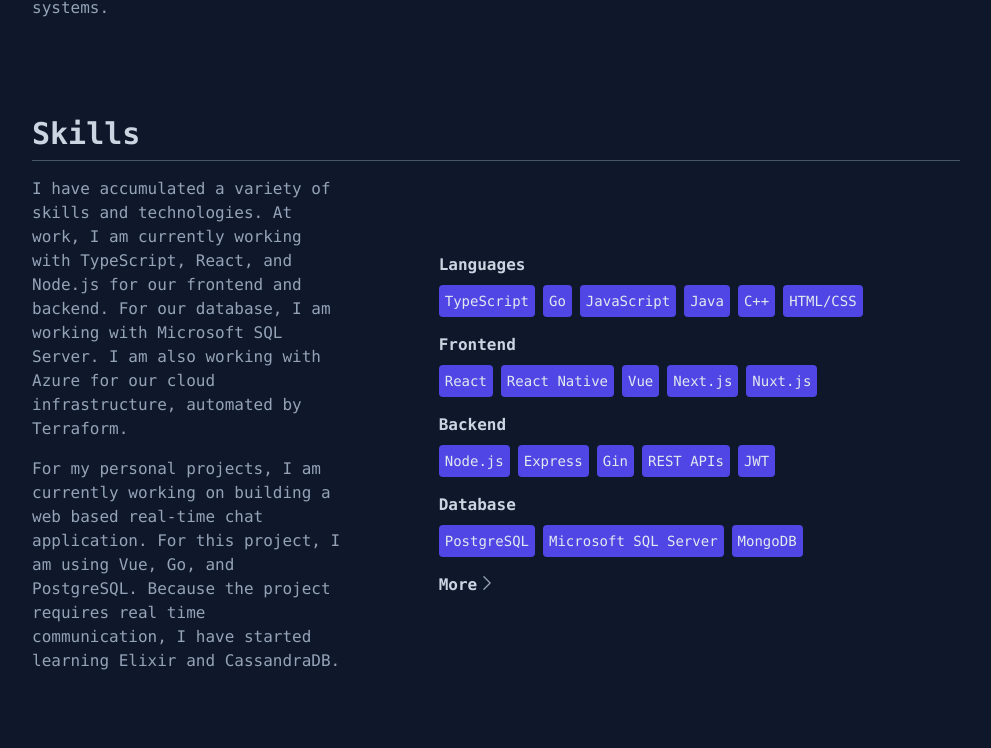
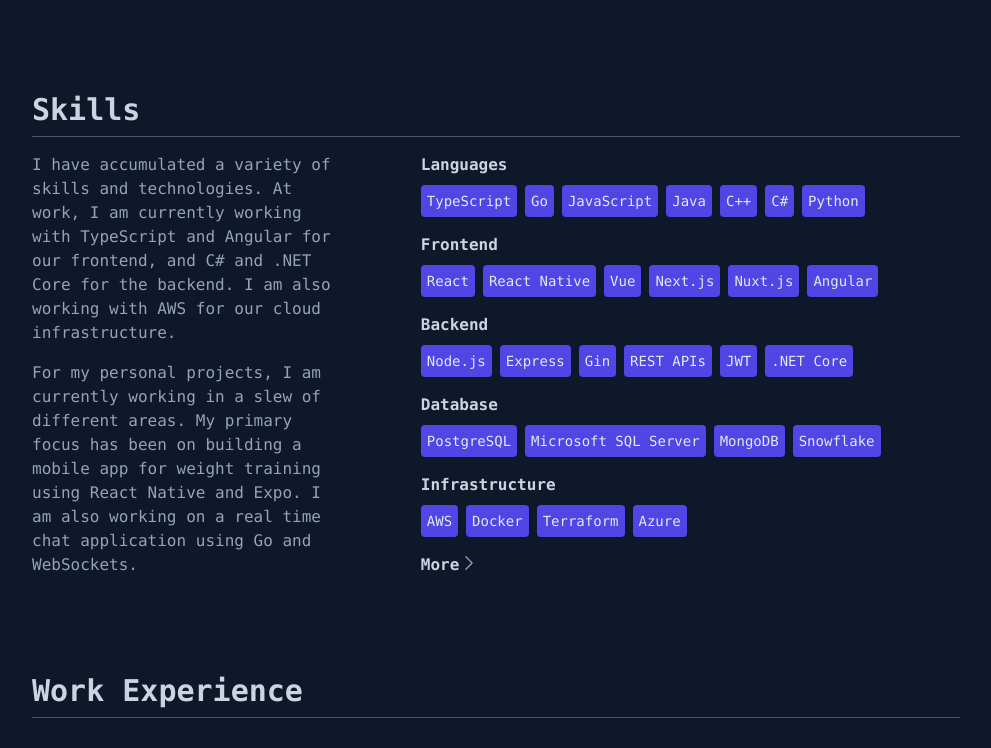
Before and after one commit to mir-mirsodikov/www.mmir.dev, a Next.js app: page / in a window 1280 px wide. Shown: the part 1473-2221 px from the top of the page, without its empty margins (144-1135 px from the left). Built offline with nearby package versions, Linux system fonts and the light colour scheme.

Commit message:
Updated about me and skills section

```diff
--- a/assets/projects.json
+++ b/assets/projects.json
@@ -34,7 +34,7 @@
   },
   {
     "name": "Portfolio",
-    "description": "My personal portfolio website. This very website you're looking at right now.",
+    "description": "My personal portfolio website. Showcasing my skills, work, and projects. This very website you're looking at right now!",
     "skills": [
       "React",
       "Next",
@@ -45,7 +45,7 @@
   },
   {
     "name": "Research Survey",
-    "description": "A web application that allows users to create prompts and share them with participants. Each word in a prompt is shown to the participant one at a time at a speed predetermined by the creator to see the effects of speed on the participant's ability to detect lies.",
+    "description": "A web application that allows users to create survey prompts and share them with participants for lie detection research.",
     "skills": [
       "Vue",
       "TypeScript",
--- /dev/null
+++ b/assets/skills.json
@@ -0,0 +1,70 @@
+[
+  {
+    "group": "Languages",
+    "skills": [
+      "TypeScript",
+      "Go",
+      "JavaScript",
+      "Java",
+      "C++",
+      "C#",
+      "Python"
+    ]
+  },
+  {
+    "group": "Frontend",
+    "skills": [
+      "React",
+      "React Native",
+      "Vue",
+      "Next.js",
+      "Nuxt.js",
+      "Angular"
+    ]
+  },
+  {
+    "group": "Backend",
+    "skills": [
+      "Node.js",
+      "Express",
+      "Gin",
+      "REST APIs",
+      "JWT",
+      ".NET Core"
+    ]
+  },
+  {
+    "group": "Database",
+    "skills": [
+      "PostgreSQL",
+      "Microsoft SQL Server",
+      "MongoDB",
+      "Snowflake"
+    ]
+  },
+  {
+    "group": "Infrastructure",
+    "skills": [
+      "AWS",
+      "Docker",
+      "Terraform",
+      "Azure"
+    ]
+  },
+  {
+    "group": "Foreign Languages",
+    "skills": [
+      "Russian",
+      "Uzbek"
+    ]
+  },
+  {
+    "group": "Other",
+    "skills": [
+      "Git",
+      "Linux",
+      "Agile",
+      "CI/CD"
+    ]
+  }
+]
--- a/components/Card.tsx
+++ b/components/Card.tsx
@@ -7,7 +7,7 @@
 
 export function Card({ children, title, launchIcon, repoIcon }: CardProps) {
   return (
-    <div className="bg-slate-800 p-4 rounded-md shadow-md hover:-translate-y-2 transition duration-200 ease-in-out">
+    <div className="bg-slate-800 p-4 rounded-md shadow-md hover:-translate-y-2 transition duration-200 ease-in-out border border-slate-700">
       <div className="flex flex-row justify-between">
         <h2 className="text-slate-300 text-xl font-semibold">{title}</h2>
         <div className='flex flex-row gap-4'>
--- a/components/sections/About.tsx
+++ b/components/sections/About.tsx
@@ -15,8 +15,7 @@
             I have also started working on mobile applications.
           </p>
           <p>
-            Today, I am working as a full stack developer at StaffWise, where we
-            are building a suite of hospital budgeting tools. I am doing this
+            Today, I am working as a Software Engineer at Koch Minerals & Trading,
             while finishing my final semester of college at Wichita State
             University, where I am studying Computer Science.
           </p>
--- a/components/sections/Contact.tsx
+++ b/components/sections/Contact.tsx
@@ -4,7 +4,7 @@
 export function Contact() {
   return (
     <Section id="contact" title="Contact">
-      <p className="text-slate-400 lg:w-1/2 lg:mx-auto mt-8 lg:text-center">
+      <p className="text-slate-400 lg:w-3/4 lg:mx-auto mt-8">
         I am currently looking for a full time software engineering position. If
         you have any questions or would like to get in touch, feel free to reach
         out to me at {' '}
--- a/components/sections/Projects.tsx
+++ b/components/sections/Projects.tsx
@@ -13,34 +13,28 @@
 }
 
 export function Projects() {
-  const skills = {
-    gymarc: ['React Native', 'TypeScript', 'SQLite', 'GraphQL'],
-  };
+  const projects = projectsJson as Project[];
 
-  const projects = projectsJson as Project[];
   return (
     <Section id="projects" title="Projects">
-      <div className="mt-8 grid md:grid-cols-2 sm:gird-cols-1 xl:grid-cols-3 gap-4">
+      <div className="mt-8 grid lg:grid-cols-2 sm:gird-cols-1 xl:grid-cols-3 gap-4">
         {projects.map((project) => (
           <Card
             key={project.name}
             title={project.name}
             repoIcon={
-              project.github ? (
-                <GitHubIcon link={project.github} />
-              ) : undefined
+              project.github ? <GitHubIcon link={project.github} /> : undefined
             }
             launchIcon={
               project.link ? <LaunchIcon link={project.link} /> : undefined
             }
           >
-            <div className='flex flex-col justify-between'>
-
-              <div className='row-span-2'>
+            <div className="flex flex-col justify-between content-between">
+              <div className="">
                 <p className="text-slate-400 my-4">{project.description}</p>
               </div>
 
-              <div>
+              <div className='block'>
                 {project.skills.map((skill) => (
                   <SkillCard key={skill} title={skill} />
                 ))}
--- a/components/sections/Skills.tsx
+++ b/components/sections/Skills.tsx
@@ -1,8 +1,14 @@
 'use client';
 import { useState } from 'react';
-import { ChevronDown, ChevronRight } from '../Icons';
+import { ChevronRight } from '../Icons';
 import { Section } from '../Section';
 import { SkillCard } from '../SkillCard';
+import SkillsJSON from '../../assets/skills.json';
+
+interface SkillGroup {
+  group: string;
+  skills: string[];
+}
 
 export function Skills() {
   const downAnimation = 'transition rotate-90 duration-150';
@@ -11,42 +17,8 @@
   const [more, setMore] = useState('hidden');
   const [animate, setAnimate] = useState('');
 
-  const skills = [
-    {
-      group: 'Languages',
-      skills: ['TypeScript', 'Go', 'JavaScript', 'Java', 'C++', 'HTML/CSS'],
-    },
-    {
-      group: 'Frontend',
-      skills: [
-        'React',
-        'React Native',
-        'Vue',
-        'Next.js',
-        'Nuxt.js',
-      ],
-    },
-    {
-      group: 'Backend',
-      skills: ['Node.js', 'Express', 'Gin', 'REST APIs', 'JWT'],
-    },
-    {
-      group: 'Database',
-      skills: ['PostgreSQL', 'Microsoft SQL Server', 'MongoDB'],
-    },
-    {
-      group: 'Infrastructure',
-      skills: ['Docker', 'Terraform', 'Azure'],
-    },
-    {
-      group: 'Foreign Languages',
-      skills: ['Russian', 'Uzbek'],
-    },
-    {
-      group: 'Other',
-      skills: ['Git', 'Linux', 'Agile', 'CI/CD'],
-    },
-  ];
+  const skills = SkillsJSON as SkillGroup[];
+  const skillGroupingCutoff = 5;
 
   return (
     <Section title="Skills" id="skills">
@@ -54,22 +26,22 @@
         <div className="text-slate-400 mt-4 md:w-full lg:w-1/3 space-y-4">
           <p>
             I have accumulated a variety of skills and technologies. At work, I
-            am currently working with TypeScript, React, and Node.js for our
-            frontend and backend. For our database, I am working with Microsoft
-            SQL Server. I am also working with Azure for our cloud
-            infrastructure, automated by Terraform.
+            am currently working with TypeScript and Angular for our
+            frontend, and C# and .NET Core for the backend.
+            I am also working with AWS for our cloud
+            infrastructure.
           </p>
           <p>
-            For my personal projects, I am currently working on building a web
-            based real-time chat application. For this project, I am using Vue,
-            Go, and PostgreSQL. Because the project requires real time
-            communication, I have started learning Elixir and CassandraDB.
+            For my personal projects, I am currently working in a slew of
+            different areas. My primary focus has been on building a
+            mobile app for weight training using React Native and Expo. I
+            am also working on a real time chat application using Go and WebSockets.
           </p>
         </div>
         <div className="lg:m-auto">
           {skills.map(
             ({ group, skills }, index) =>
-              index < 4 && (
+              index < skillGroupingCutoff && (
                 <div key={group}>
                   <p className="font-semibold text-slate-300 mt-4">{group}</p>
                   <div className="flex flex-row flex-wrap">
@@ -82,7 +54,7 @@
           )}
           <div className="">
             <div
-              className="font-semibold text-slate-300 mt-4 flex flex-row hover:text-indigo-500 group"
+              className="font-semibold text-slate-300 mt-4 flex flex-row hover:text-indigo-500 hover:cursor-pointer group"
               onClick={() => {
                 if (more === 'visible') {
                   setMore('hidden');
@@ -94,8 +66,6 @@
               }}
             >
               More
-              {/* {more === 'hidden' ?
-                <ChevronRight />: <ChevronDown />} */}
               <div className={animate}>
                 <ChevronRight />
               </div>
@@ -103,7 +73,7 @@
             <div className={more}>
               {skills.map(
                 ({ group, skills }, index) =>
-                  index >= 4 && (
+                  index >= skillGroupingCutoff && (
                     <div key={group}>
                       <h4 className="font-semibold text-slate-300 mt-4">
                         {group}
--- a/components/sections/Work.tsx
+++ b/components/sections/Work.tsx
@@ -16,7 +16,7 @@
 
   return (
     <Section id="work" title="Work Experience">
-      <div className="mt-8 grid md:grid-cols-2 gap-4">
+      <div className="mt-8 grid lg:grid-cols-2 gap-4">
         {workExperience.map((experience) => (
           <Card
             key={experience.company}
```
Also changed, not shown: app/page.tsx (+7 -3 lines).
